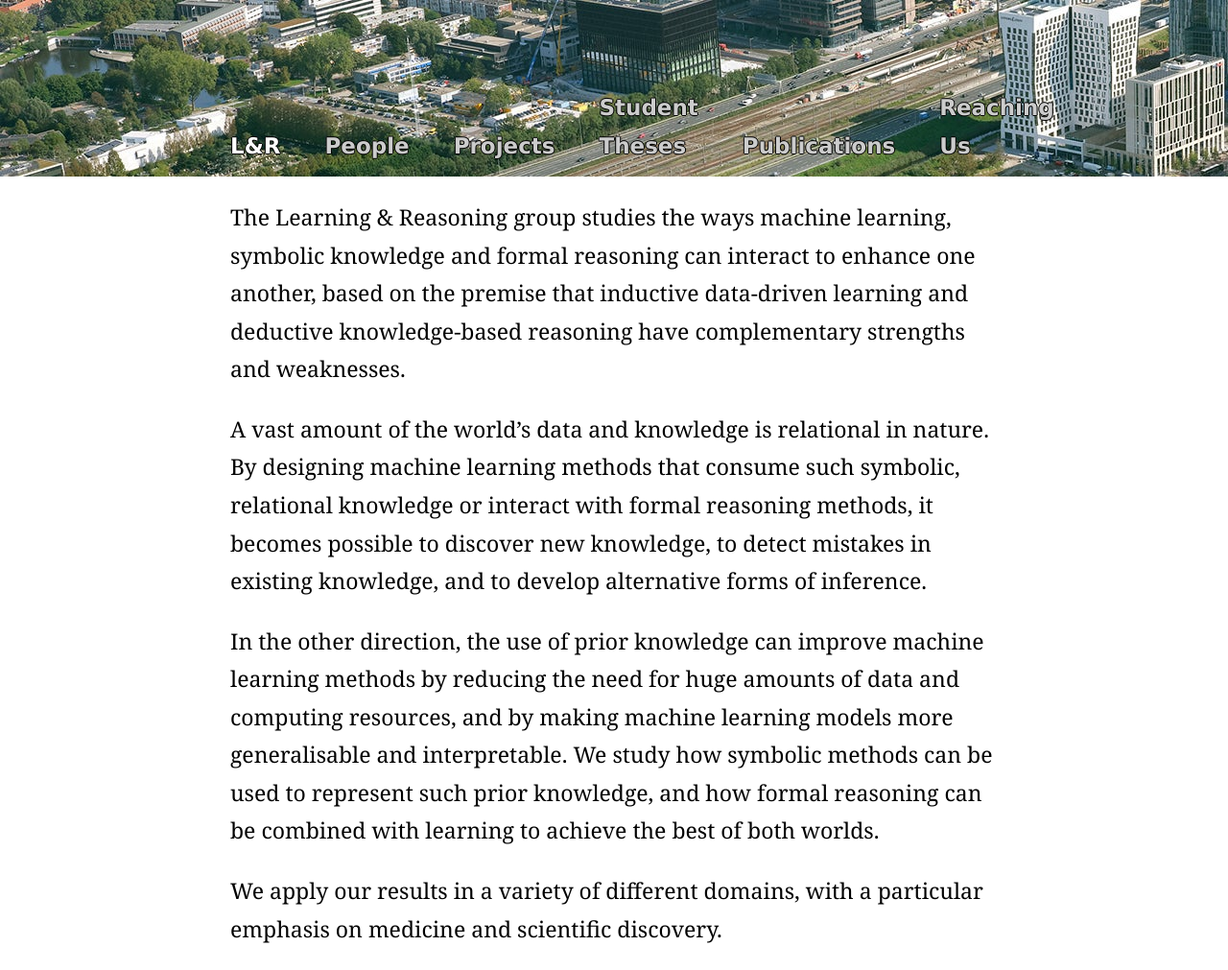
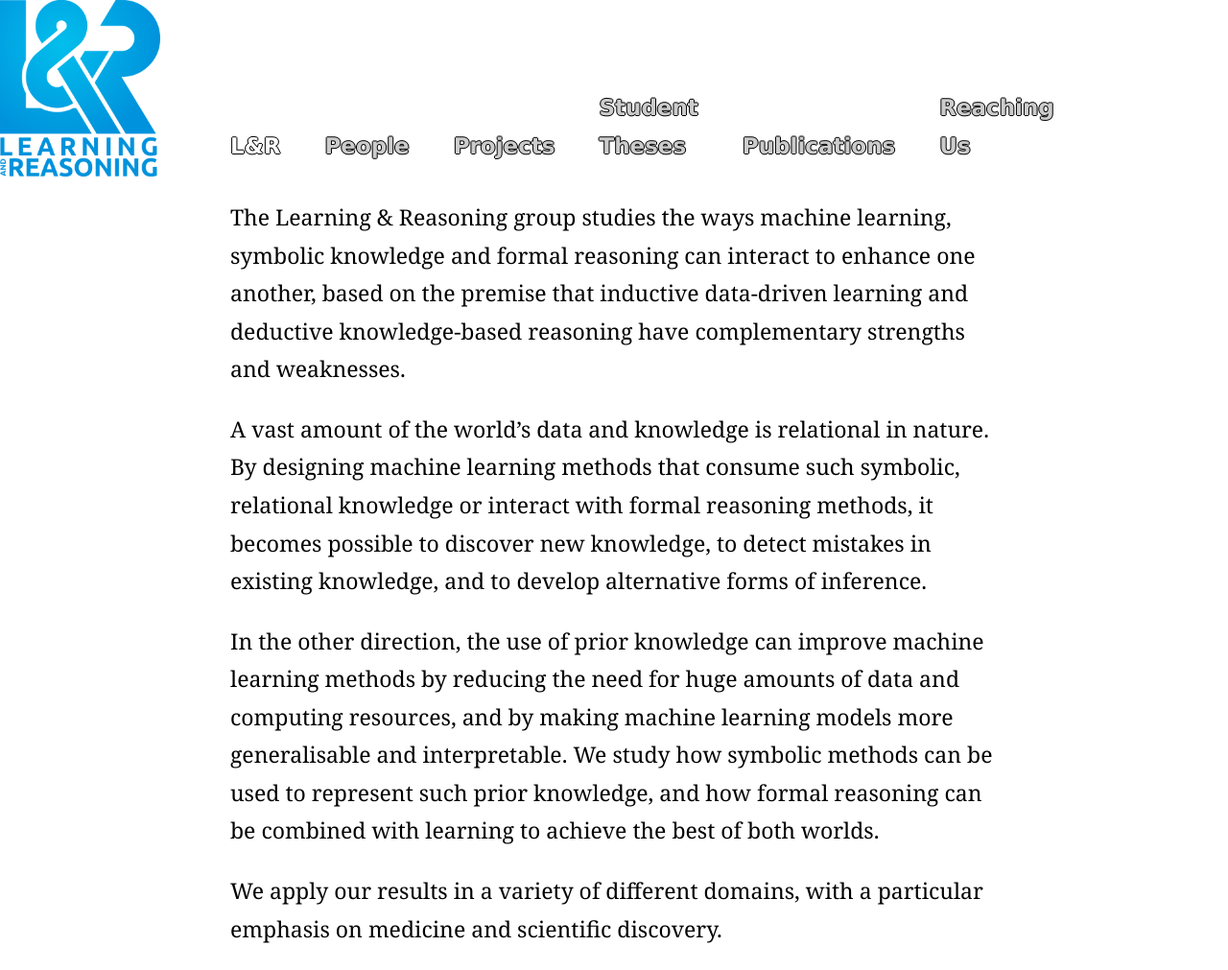
Before and after one commit to lr-vu/siteOLD, a Jekyll site: the page built from index.md, in a window 1280 px wide. Shown: the whole page at 96% size. Built offline with Jekyll 4.4.1, drawn with Linux system fonts in a browser that asks for light colours; our own code applies the rules of GitHub Pages for plain Markdown files.

Commit message:
Add LNR logo in the nav background. This is temporary. Feel free to make it look better.

```diff
--- a/_config.yml
+++ b/_config.yml
@@ -1,4 +1,4 @@
 #twitter_username: pbloemesquire
-title_image: "lr.cs.vu.nl/images/zuidas.jpg"
+title_image: "lr.cs.vu.nl/images/Learning-and-Reasoning-logos0001.png"
 description: Learning and reasoning research group at Vrije Universiteit Amsterdam
 baseurl: https://lr.cs.vu.nl/
--- a/style.css
+++ b/style.css
@@ -54,13 +54,13 @@ html {
 
 nav {
 	width: 100%;
-
 	height: 8em;
-
-	background: url('images/zuidas.jpg');
-
+	background-image: url('./images/Learning-and-Reasoning-logos0001.png');
+	background-repeat: no-repeat;
+	background-size: contain;
 	margin: 0;
 	padding: 0;
+
 }
 
 nav ul {
```
Also changed, not shown: images/Learning-and-Reasoning-logos0001.png (added).
